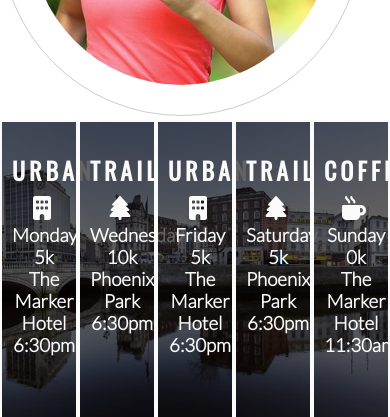
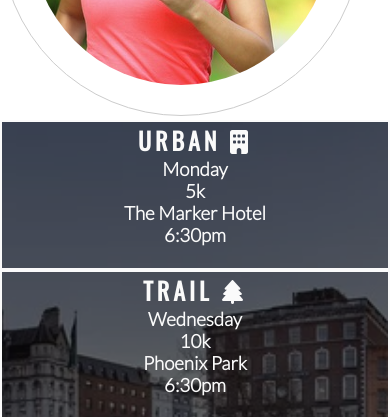
Before and after one commit to dsouths/love-running, a plain HTML site: page index.html in a window 390 px wide. Shown: the part 1830-2247 px from the top of the page. Drawn offline with nearby package versions, Linux system fonts and the light colour scheme.

Commit message:
style the meetup times ofr tablet & mobile devices

```diff
--- a/assets/css/style.css
+++ b/assets/css/style.css
@@ -273,6 +273,13 @@ hr {
         padding: 0;
     }
 
+    #times > div {
+        width: 100%;
+        clear: both;
+        height: 150px;
+        padding: 0;
+    }
+
     hr {
         display: none;
     }
@@ -280,7 +287,7 @@ hr {
 
 /* for medium screen sizes from 950px wide & below */
 @media screen and max (max-width: 950px) {
-    got clear: left;
+    clear: left;
     float: left;
     margin-left: 30px;
     margin-bottom: 20px;
```
